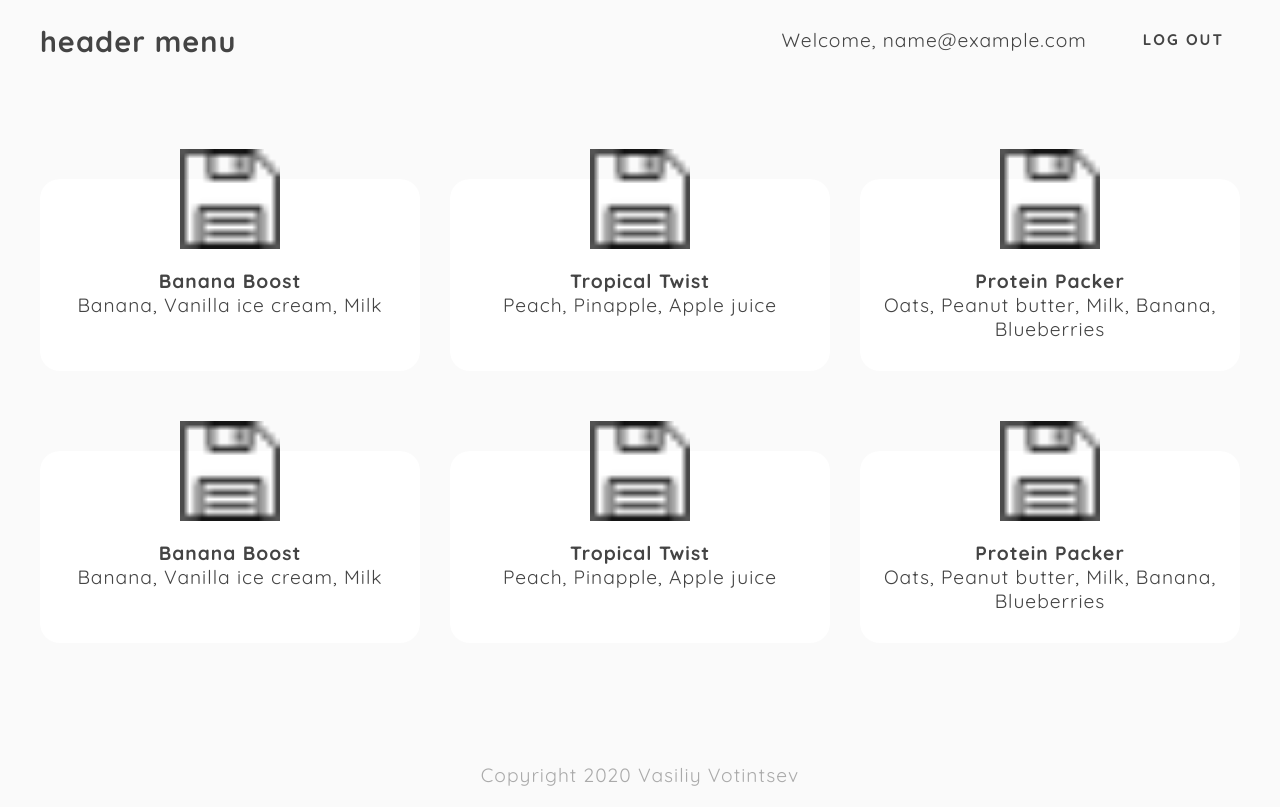
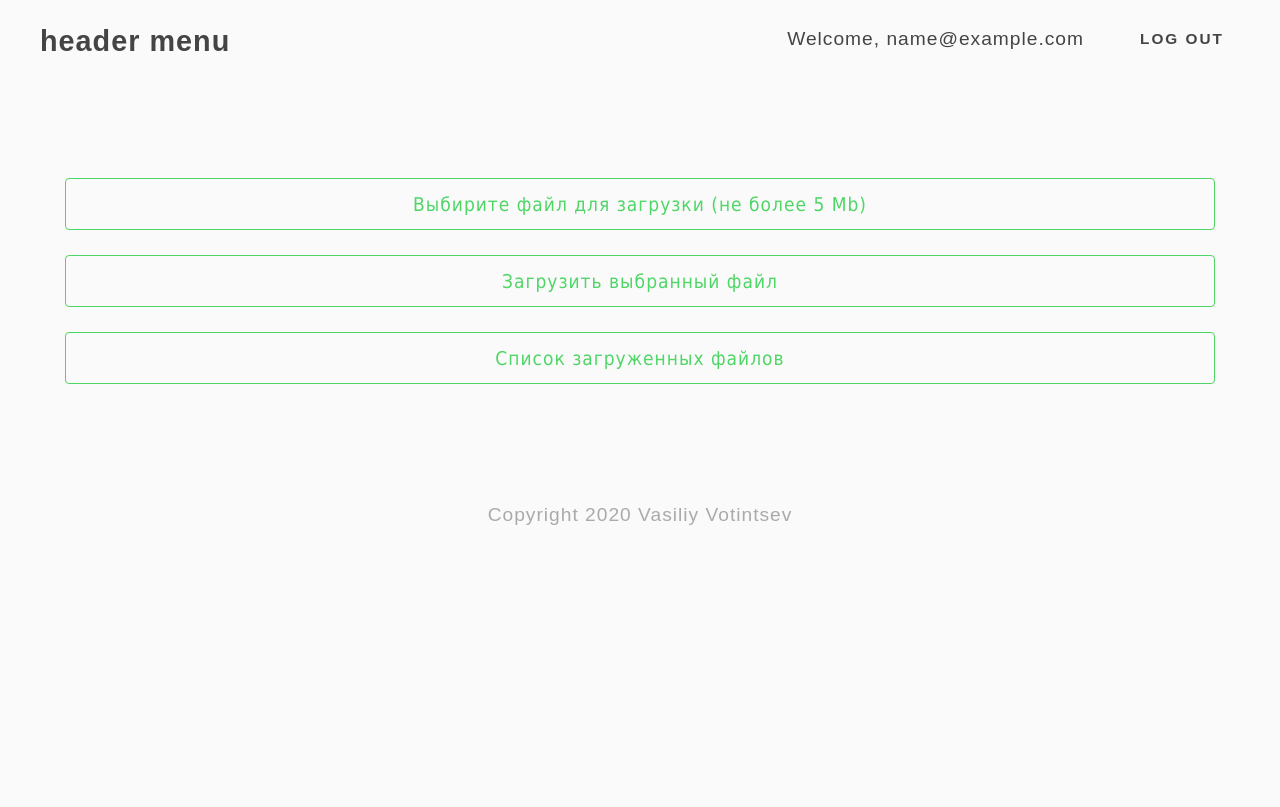
Before and after one commit to fxded/jwtmongo.ru, a Node server app: page /profile in a window 1280 px wide. After the commit the page ends 525 px from the top, so only its background shows below. Run offline with Node 20, Linux system fonts and the light colour scheme; the visitor is signed in with stand-in values (Sample User, id 1); some libraries are stand-ins or nearby versions.

Commit message:
add upload file

```diff
--- a/app.js
+++ b/app.js
@@ -5,13 +5,19 @@ const port = process.env.PORT || 3010;
 const authRoutes = require('./routes/authRoutes');
 const cookieParser = require('cookie-parser');
 const { requireAuth, checkUser } = require('./middleware/authMiddleware');
-
+const fileUpload = require('express-fileupload');
+const cors = require('cors');
 const app = express();
-
+const corsOptions = {
+  origin: '*',
+  optionsSuccessStatus: 200
+}
 // middleware
 app.use(express.static('public'));
 app.use(express.json());
 app.use(cookieParser());
+app.use(cors(corsOptions));
+app.use(fileUpload());
 
 // view engine
 app.set('view engine', 'ejs');
@@ -37,26 +43,6 @@ app.get('/', (req, res) => res.render('home'));
 app.get('/profile', requireAuth, (req, res) => res.render('profile'));
 app.use(authRoutes);
 
-/*/cookies
-app.get('/set-cookies', (req, res) => {
-
-    //res.setHeader('Set-Cookie', 'newUser=true');
-
-    res.cookie('newUser', false);
-    res.cookie('isEmployee', true, {maxAge: 1000*60*60*24, httpOnly: true})
-
-    res.send('you got the cookies!');
-
-});
-
-app.get('/read-cookies', (req, res) => {
-
-    const cookies = req.cookies;
-    console.log(cookies);
-
-    res.json(cookies);
-
-})*/
 
 process.on("SIGINT", () => {
     console.log('\ndb is closed');
--- a/config/config.js
+++ b/config/config.js
@@ -1,6 +1,6 @@
 //  config/config.js
 
 module.exports.aMonth = 30 * 24 * 60 * 60;
-module.exports.tenMinutes = 1000 * 10;
+module.exports.tenMinutes = 1000 * 100;
 module.exports.rtPhrase = 'this is a super puper secret phrase';
 module.exports.tPhrase = 'just a secret phrase';
--- a/controllers/handleTokens.js
+++ b/controllers/handleTokens.js
@@ -3,9 +3,9 @@
 const jwt = require('jsonwebtoken');
 const config = require('../config/config');
 
-const createToken = (id) => {
+const createToken = (user) => {
     return jwt.sign({
-        id,
+        user,
         domain: 'jwtmongo.ru',
         path: '/'
     }, config.tPhrase, {
--- a/middleware/authMiddleware.js
+++ b/middleware/authMiddleware.js
@@ -10,6 +10,7 @@ const requireAuth = async (req, res, next) => {
   const token = req.cookies.jwt;
   const refToken = req.cookies.reftk;
 
+  console.log('----requireAuth');
   // check json web token exists & is verified
   if (token) {
     jwt.verify(token, config.tPhrase, (err, decodedToken) => {
@@ -17,6 +18,7 @@ const requireAuth = async (req, res, next) => {
         console.log(err.message);
         res.redirect('/login');
       } else {
+        res.locals.user = decodedToken.user;
         console.log(decodedToken);
         next();
       }
@@ -27,8 +29,8 @@ const requireAuth = async (req, res, next) => {
           const user = await User.findOne({ email: decodedRefToken.email });
           //console.log('----test1', user, refToken, config.tPhrase);
           if (user.reftoken === refToken) {
-            const reftoken = await createRefreshToken(user.email);
-            const token = createToken(user._id);
+            const reftoken = await createRefreshToken({user});
+            const token = await createToken(user);
             res.cookie('jwt', token, { httpOnly: true, maxAge: config.tenMinutes });
             res.cookie('reftk', reftoken, { httpOnly: true, maxAge: config.aMonth * 10000 });
             res.locals.user = user;
@@ -43,10 +45,11 @@ const requireAuth = async (req, res, next) => {
       } catch (err) {
         console.log('\n----updateTokenError', err);
       }
-      const decodedRefToken = await jwt.verify(refToken, config.rtPhrase);
+      //const decodedRefToken = await jwt.verify(refToken, config.rtPhrase);
   }else {
     res.redirect('/login');
   }
+  console.log('----------reqAuthEnd');
 };
 
 // check current user
@@ -64,7 +67,7 @@ const checkUser = (req, res, next) => {
       } else {
         console.log('---decodedToken', decodedToken);
         try {
-            let user = await User.findById(decodedToken.id);
+            let user = await User.findById(decodedToken.user.id);
             res.locals.user = user;
             const decodedRefToken = await jwt.verify(refToken, config.rtPhrase);
             console.log('---decodedRefToken:', decodedRefToken);
--- a/package.json
+++ b/package.json
@@ -26,8 +26,10 @@
   "dependencies": {
     "bcrypt": "^5.0.0",
     "cookie-parser": "^1.4.5",
+    "cors": "^2.8.5",
     "ejs": "^3.1.5",
     "express": "^4.17.1",
+    "express-fileupload": "^1.2.0",
     "jsonwebtoken": "^8.5.1",
     "mongoose": "^5.10.11",
     "validator": "^13.1.17"
--- a/public/styles.css
+++ b/public/styles.css
@@ -1,6 +1,6 @@
-/* google fonts */
+/* google fonts
 @import url('https://fonts.googleapis.com/css2?family=Quicksand:wght@300;400;500;600;700&display=swap');
-
+*/
 body{
   margin: 20px 40px;
   font-size: 1.2rem;
@@ -137,3 +137,32 @@ footer{
   margin-top: 120px;
   color: #aaa;
 }
+
+.chous {
+    width: auto;
+    min-height: 50px;
+    border-radius: 4px;
+    text-align: center;
+    margin: 25px;
+    cursor: pointer;
+    display: block;
+    font: 19px/50px Tahoma;
+    transition: all 0.18s ease-in-out;
+    border: 1px solid #4FD666;
+    background: linear-gradient(to top right, #3EC97A, #69EA49 20%, rgba(255, 255, 255, 0) 80%, rgba(255, 255, 255, 0)) top right/500% 500%;
+    color: #4FD666;
+}
+
+.chous:hover {
+    color: white;
+    background-position: bottom left;
+}
+
+.my {
+  width: 0.1px;
+  height: 0.1px;
+  opacity: 0;
+  overflow: hidden;
+  position: absolute;
+  z-index: -1;
+}
--- a/routes/authRoutes.js
+++ b/routes/authRoutes.js
@@ -2,6 +2,7 @@
 
 const { Router } = require('express');
 const authController = require('../controllers/authController');
+const { requireAuth } = require('../middleware/authMiddleware');
 
 const router = Router();
 
@@ -10,5 +11,7 @@ router.post('/signup', authController.signup_post);
 router.get('/login', authController.login_get);
 router.post('/login', authController.login_post);
 router.get('/logout', authController.logout_get);
+router.put('/fileUpload', requireAuth, authController.fileupload_put);
+//router.get('/logout', authController.logout_get);
 
 module.exports = router;
--- a/views/home.ejs
+++ b/views/home.ejs
@@ -1,9 +1,6 @@
 <%- include('partials/header'); -%>
 
 <header>
-  <div class="smoothie">
-    <!-- img src="/smoothie.png" alt=""-->
-  </div>
   <div class="headings">
     <h2>Welcome to app</h2>
     <h3>java script web token</h3>
--- a/views/partials/header.ejs
+++ b/views/partials/header.ejs
@@ -10,7 +10,7 @@
     <h1><a href="/">header menu</a></h1>
     <ul>
         <% if (user) { %>
-            <li>Welcome, <%= user.email %></li>
+            <li>Welcome, <span id='user'><%= user.email %></span></li>
             <li><a href="/logout">Log out</a></li>
         <% } else { %>
             <li><a href="/login">Log in</a></li>
--- a/views/profile.ejs
+++ b/views/profile.ejs
@@ -1,36 +1,83 @@
 <%- include('partials/header'); -%>
 
-<ul class="recipes">
-  <li class="recipe">
-    <img src="/favicon.ico" alt="file icon">
-    <h4>Banana Boost</h4>
-    <p>Banana, Vanilla ice cream, Milk</p>
-  </li>
-  <li class="recipe">
-    <img src="/favicon.ico" alt="file icon">
-    <h4>Tropical Twist</h4>
-    <p>Peach, Pinapple, Apple juice</p>
-  </li>
-  <li class="recipe">
-    <img src="/favicon.ico" alt="file icon">
-    <h4>Protein Packer</h4>
-    <p>Oats, Peanut butter, Milk, Banana, Blueberries</p>
-  </li>
-  <li class="recipe">
-    <img src="/favicon.ico" alt="file icon">
-    <h4>Banana Boost</h4>
-    <p>Banana, Vanilla ice cream, Milk</p>
-  </li>
-  <li class="recipe">
-    <img src="/favicon.ico" alt="file icon">
-    <h4>Tropical Twist</h4>
-    <p>Peach, Pinapple, Apple juice</p>
-  </li>
-  <li class="recipe">
-    <img src="/favicon.ico" alt="file icon">
-    <h4>Protein Packer</h4>
-    <p>Oats, Peanut butter, Milk, Banana, Blueberries</p>
-  </li>
-</ul>
+    <div class="dada">
+        <label for="myfile" class="chous">
+            <!--Here you can choice a file for upload (less than 5 mb)-->
+            Выбирите файл для загрузки (не более 5 Mb)
+        </label>
+        <input type="file" class="my" id="myfile" name="myfile" onchange="fileInputChange(this)"/>
+    </div>
+    <div class="dada">
+        <span id="upload" class="chous">
+            <!--Upload the selected file-->
+            Загрузить выбранный файл
+        </span>
+    </div>
+    <div class="dada">
+        <span id="getList" class="chous">
+            <!--Get a list of your files-->
+            Список загруженных файлов
+        </span>
+    </div>
 
 <%- include('partials/footer'); -%>
+
+<script>
+
+
+    function fileInputChange(input) {
+        var text = (input.files.length > 0 && input.files[0].size < 1024 * 1024 * 5)
+            ? input.files[0].name
+            : 'Here you can choice a file for upload (less than 5 mb)';
+        input.parentNode.getElementsByTagName('label')[0].innerText = text;
+        console.log(input.files, input.files[0].size, user );
+    }
+
+    document.querySelector('#upload').onclick = async () => {
+        const userId = '<%= user._id %>';
+        const myInput = document.querySelector('#myfile');
+        if (myInput.files[0]) {
+            console.log('myInput',
+                        myInput.files[0].name,
+                        document.querySelector('#user').innerHTML,
+                        userId
+                    );
+            const formData = new FormData();
+            formData.append('user', document.querySelector('#user').innerHTML);
+            formData.append('userID', userId);
+            formData.append('file', myInput.files[0]);
+            try {
+                const response = await fetch('/fileUpload', {
+                    method: 'PUT',
+                    body: formData,
+                });
+                //const result = await response.json();
+                const result = await response;
+                console.log('Успех:', result);
+                //console.log('Успех:', JSON.stringify(result));
+            } catch (error) {
+                console.error('Ошибка:', error);
+            }
+        }
+    }
+
+    document.querySelector('#getList').onclick = async () => {
+        let table = document.querySelector('#tbody'), row;
+            try {
+                const response = await fetch('/getList', {
+                    method: 'GET',
+                });
+                const result = await response.json();
+                //const result = await response;
+                console.log('Успех:', result);
+                table.innerHTML = '';
+                result.queryData.forEach(item => {
+                    row = table.insertRow();
+                    row.insertCell().innerHTML = item.path_file;
+                })
+                //console.log('Успех:', JSON.stringify(result));
+            } catch (error) {
+                console.error('Ошибка:', error);
+            }
+    }
+</script>
```
Also changed, not shown: controllers/authController.js (+41 -10 lines), 2 other files.
